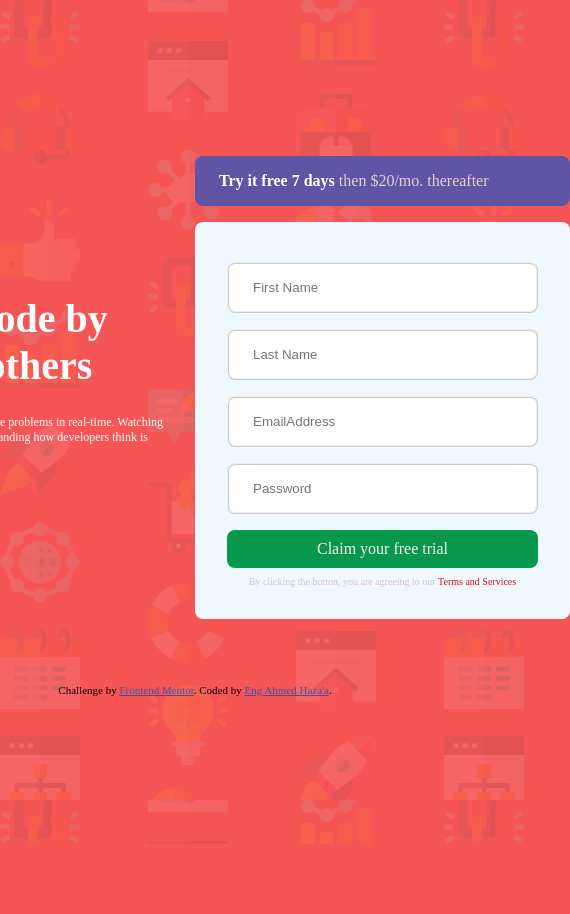
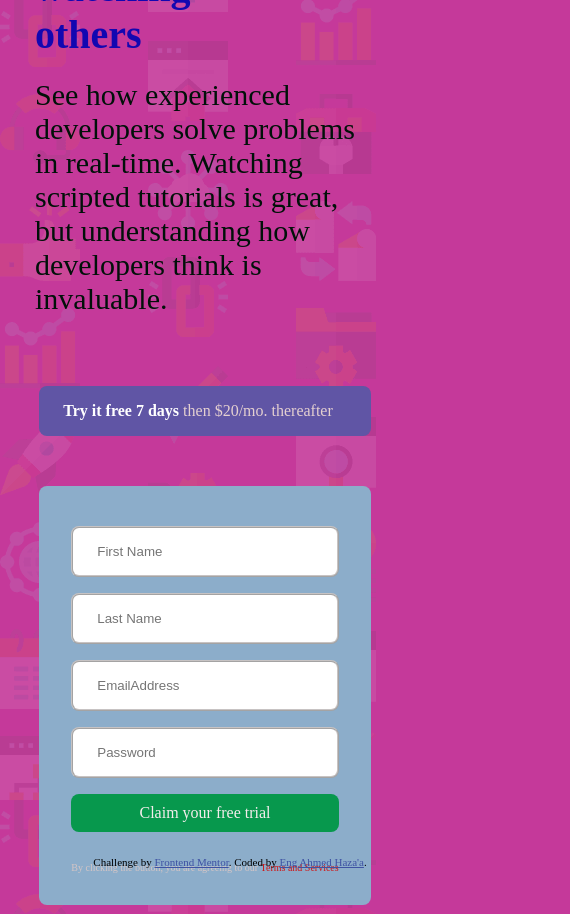
Before and after one commit to ahmedgamhan/intro-component-with-signup-form-master, a plain HTML site: page index.html in a window 390 px wide. Shown: the whole page, 570 px wide, since content can reach past the window. Before the commit the page ends 844 px from the top, so only its background shows below. Drawn offline with Linux system fonts and the light colour scheme.

Commit message:
This is responsive

```diff
--- a/css/style.css
+++ b/css/style.css
@@ -7,6 +7,7 @@ flex-direction:column;
 justify-content: center;
 align-items: center;
 height: 100vh;
+width: 100%;
 }
 
 *{
@@ -18,15 +19,9 @@ height: 100vh;
     flex-direction: row;
     justify-content: center;
     align-items: center;
-    /* gap: 50px; */
-    width: 750px;
-    height: 500px;
+     height: 100vh;
 }
-.leftsection-title{
-    font-size: 40px;
-    color:white;
-    font-weight: 900;
-}
+
 .leftsection{
     width: 50%;
     display: flex;
@@ -36,6 +31,13 @@ height: 100vh;
     flex-wrap: nowrap;
     justify-content: center;
 }
+
+.leftsection-title{
+    font-size: 40px;
+    color:white;
+    font-weight: 900;
+}
+
 .rigthtextdetail{
     font-size: 12px;
     color: white;
@@ -47,14 +49,7 @@ height: 100vh;
      flex-direction:column;
      justify-content: space-between;
      align-items: center;
-
-
-    /* gap: 12px;
-    display: flex;
-    flex-direction: column;
-    align-items: center;
-    padding: 20px; */
-}
+        }
 
 .item-input{
     background-color: aliceblue;
@@ -119,3 +114,89 @@ height: 100vh;
 footer{
     margin-top: 35px;
 }
+
+@media  (max-width:1400px) {
+
+    body{
+        display: flex;
+        margin:35px;
+        background-color:rgba(188, 26, 139, 0.862);
+        flex-direction:column;
+        justify-content: center;
+        }
+
+    .main{
+        display: flex;
+        flex-direction: column;
+        width: 100%;
+    }
+
+     .leftsection{
+        display: flex;
+        flex-direction: column;
+        /* flex-wrap: nowrap; */
+        /* justify-content: center; */
+        margin-bottom: 20px;
+        gap: 20px;
+        width: 100%;
+    }
+
+    .leftsection-title{
+    width: 50%;
+    color: #1207b1;
+    }
+    .rigthtextdetail{
+        width: 90%;
+        color: #001109;
+        font-size: 30px;
+    }
+    .rightsection{
+        width: 100%;
+        display: flex;
+        flex-direction: column;
+        /* gap: 40px; */
+        align-content: flex-start;
+        justify-content: space-evenly;
+
+    }
+    .titlebtn{
+        width: 85%;
+        margin-right: 50px;
+    margin-top: 50px;
+    }
+
+
+
+
+    .item-input{
+        background-color: rgb(140, 173, 202);
+        display: flex;
+        flex-direction: column;
+        justify-content:center;
+        align-items: center;
+        width: 85%;
+         height: 90%;
+        padding: 32px;
+        margin-top: 50px;
+        border-radius: 8px;
+        border-color: gray;
+        margin-right: 50px;
+        /* padding: 100px; */
+    }
+
+    .rightsection input{
+        padding: 16px 24px;
+        width: 100%;
+        margin:8px 0;
+        border-radius: 8px;
+        border-color: #776d6d69;
+        border-style: ridge;
+    }
+    .note{
+        font-size: 10px;
+        margin-top: 30px;
+    }
+    footer{
+        margin-bottom: 70px;
+    }
+}
```
Also changed, not shown: index.html (+3 -2 lines).
